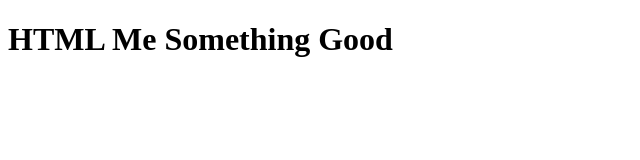
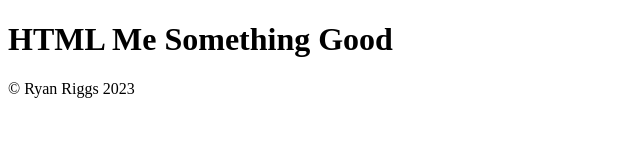
Before and after one commit to rastylus/html-me-something, a website: page index.html in a window 1280 px wide. Shown: the whole page, without its empty margins (0-640 px from the left). Drawn offline with Linux system fonts and the light colour scheme.

Commit message:
added footer

```diff
--- a/index.html
+++ b/index.html
@@ -2,9 +2,11 @@
 <html>
    <head>
       <title>HTML ME SOMETHING</title>
-      <h1>HTML Me Something Good</h1>
+      <h1>HTML Me Something Good
+      </h1>
    </head>
    <body>
       <!-- Write your HTML in this file! -->
    </body>
+   <footer>&copy; Ryan Riggs 2023</footer>
 </html>
```
